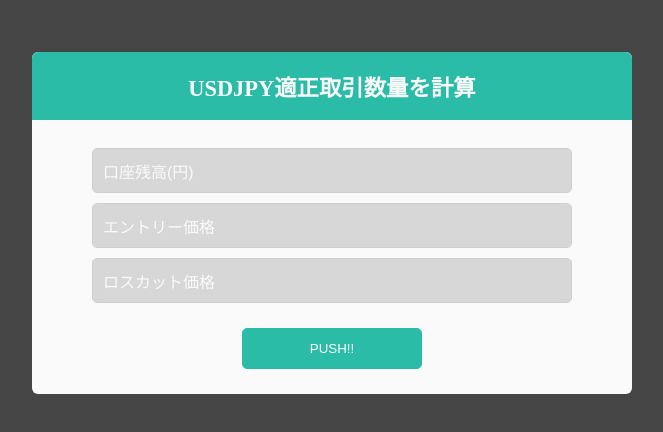
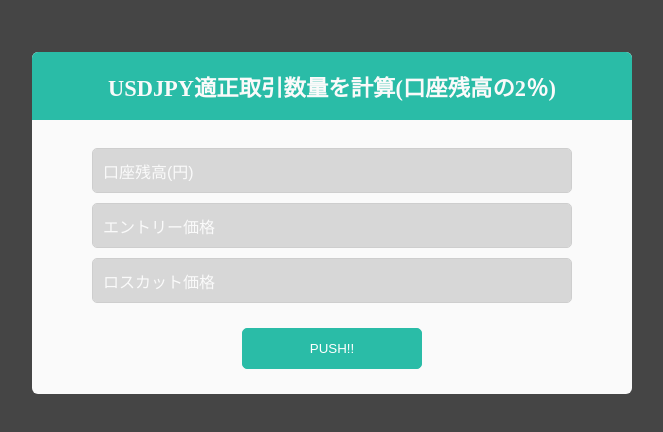
Before and after one commit to toranoshippo/fx-calculater, a plain HTML site: page version2_2/index.html in a window 1280 px wide. Shown: the whole page, without its empty margins (308-971 px from the left). Drawn offline with Linux system fonts and the light colour scheme.

Commit message:
Add files via upload

```diff
--- a/version2_2/index.html
+++ b/version2_2/index.html
@@ -11,7 +11,7 @@
     <div id="contact">
       <div class="container">
         <div class="head">
-          <h2>USDJPY適正取引数量を計算</h2>
+          <h2>USDJPY適正取引数量を計算(口座残高の2％)</h2>
         </div>
         <input
           type="number"
```
Also changed, not shown: index.html (+1 -0 lines), 1 other file.
